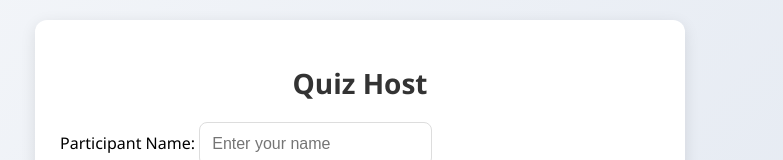
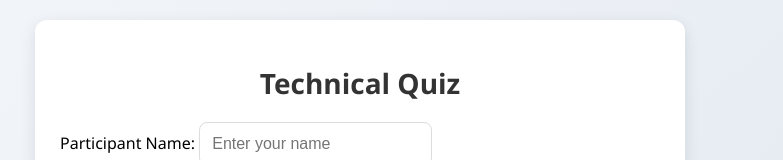
Before and after one commit to Goku123007/Quiz, a plain HTML site: page index.html in a window 1280 px wide. Shown: the top 160 px of the page, without its empty margins (280-1063 px from the left). Drawn offline with Linux system fonts and the light colour scheme.

Commit message:
Update index.html

```diff
--- a/index.html
+++ b/index.html
@@ -3,7 +3,7 @@
 <head>
     <meta charset="UTF-8">
     <meta name="viewport" content="width=device-width, initial-scale=1.0, maximum-scale=1.0, user-scalable=no">
-    <title>Quiz Host</title>
+    <title>Technical Quiz</title>
     <style>
         /* Base Styles */
         body {
@@ -201,7 +201,7 @@
     </div>
 
     <div class="container">
-        <h1>Quiz Host</h1>
+        <h1>Technical Quiz</h1>
 
         <!-- Participant Details -->
         <div class="participant-details">
```
